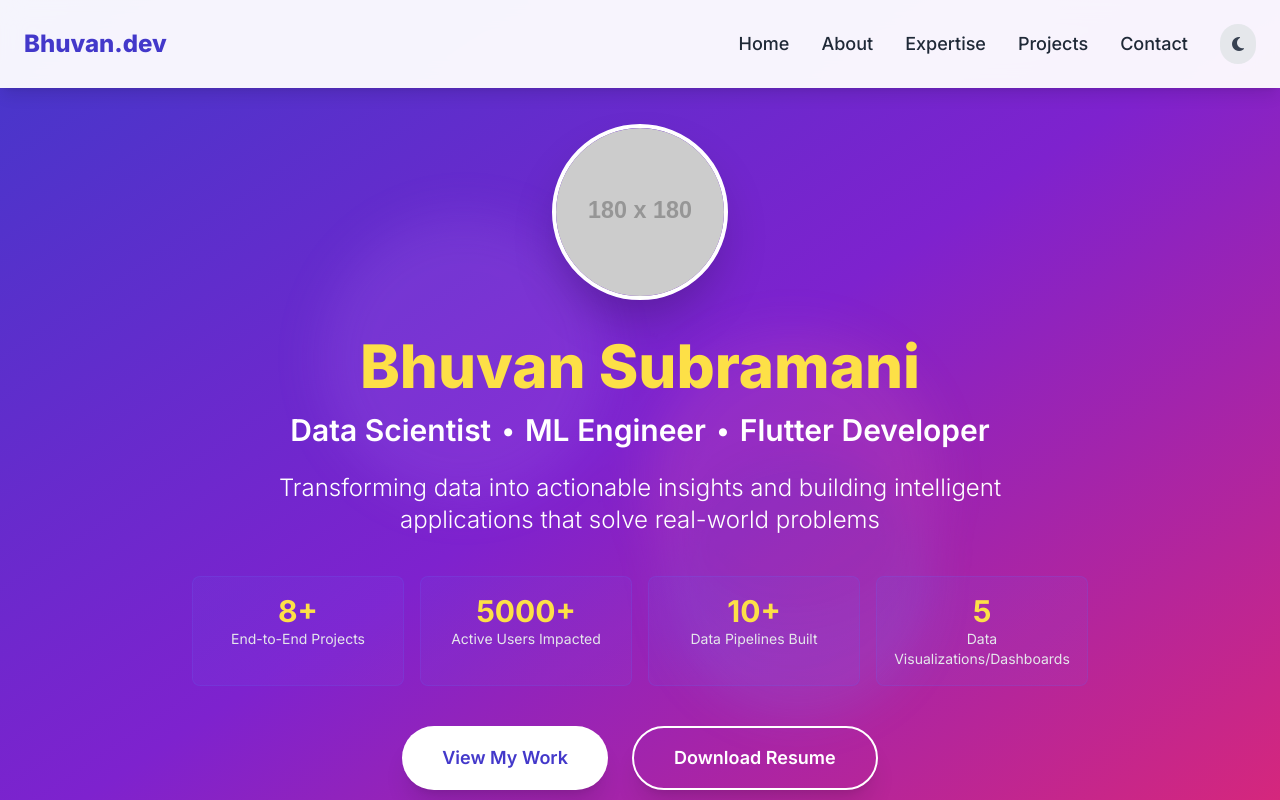
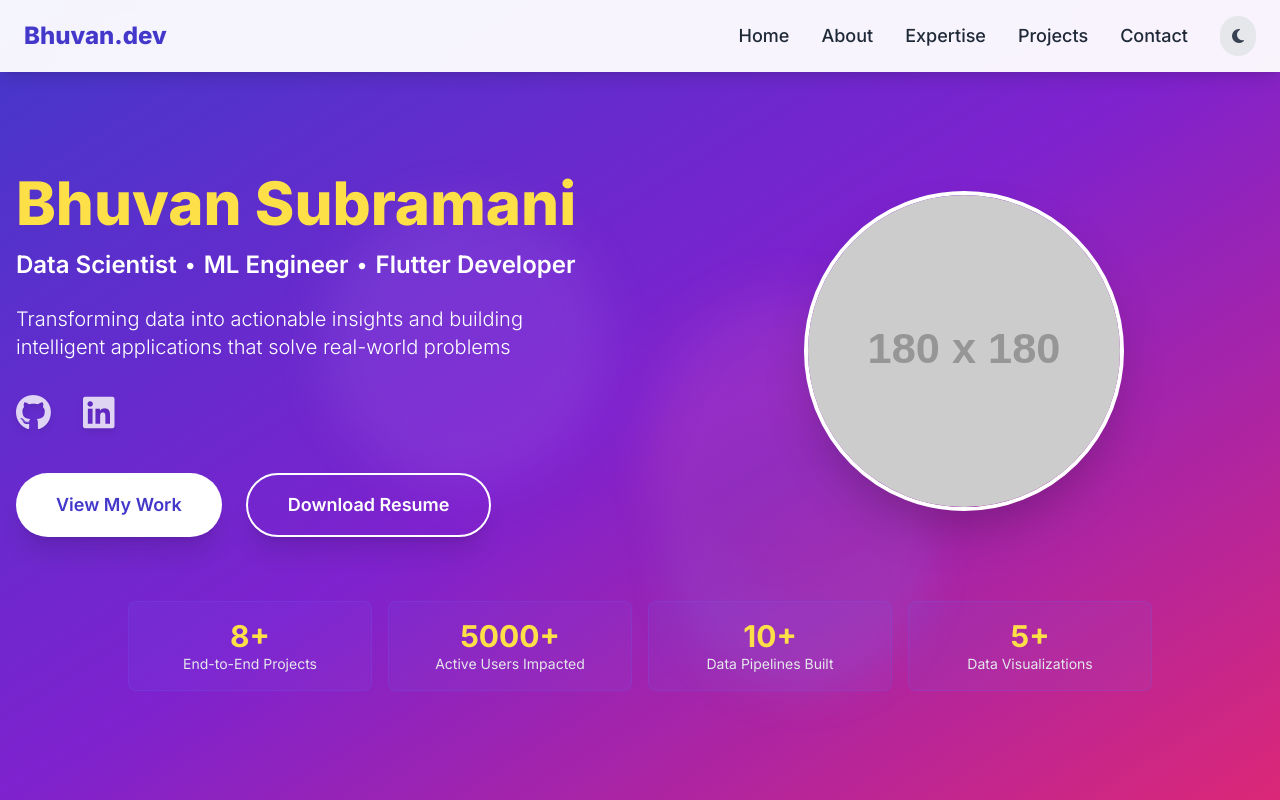
Before and after one commit to BhuvanPS/Portfolio, a plain HTML site: page index.html in a window 1280 px wide. Shown: the top 800 px of the page. Drawn offline with nearby package versions, Linux system fonts and the light colour scheme; placeholder pictures from the web are drawn by us.

Commit message:
Home Section Layout Improvement

```diff
--- a/index.html
+++ b/index.html
@@ -27,7 +27,7 @@
 
     <header
         class="fixed top-0 left-0 right-0 z-50 bg-white/95 dark:bg-gray-900/95 backdrop-blur-md shadow-lg transition-colors duration-500">
-        <nav class="container mx-auto flex items-center justify-between p-4 md:p-6">
+        <nav class="container mx-auto flex items-center justify-between py-3 px-4 md:py-4 md:px-6">
             <div class="text-2xl font-extrabold text-indigo-700 dark:text-indigo-400">Bhuvan.dev</div>
             <ul class="hidden space-x-8 md:flex items-center">
                 <li><button data-section="home"
@@ -99,46 +99,43 @@
             </div>
         </div>
 
-        <div class="container mx-auto px-4 py-16 text-center z-10 relative">
-            <div class="animate-float mb-8">
-                <img src="https://placehold.co/180x180/667EEA/FFFFFF?text=BS" alt="Bhuvan Subramani"
-                    class="mx-auto h-44 w-44 rounded-full border-4 border-white shadow-2xl object-cover" />
-            </div>
+        <div class="container mx-auto px-4 py-12 z-10 relative">
+            <div class="flex flex-col md:flex-row items-center justify-between gap-12 mb-16">
+                <!-- Text Content -->
+                <div class="md:w-1/2 text-center md:text-left">
                     <h1 class="mb-4 text-5xl md:text-6xl font-extrabold leading-tight animate-fade-in-up">
                         <span class="text-yellow-300">Bhuvan Subramani</span>
                     </h1>
-            <div class="mb-6 text-2xl md:text-3xl font-light animate-fade-in-up animation-delay-200">
-                <span class="font-semibold">Data Scientist</span> • <span class="font-semibold">ML Engineer</span> •
+                    <div class="mb-6 text-xl md:text-2xl font-light animate-fade-in-up animation-delay-200">
+                        <span class="font-semibold">Data Scientist</span> • <span class="font-semibold">ML
+                            Engineer</span> •
                         <span class="font-semibold">Flutter Developer</span>
                     </div>
-            <p class="mb-10 text-xl md:text-2xl font-light max-w-3xl mx-auto animate-fade-in-up animation-delay-400">
-                Transforming data into actionable insights and building intelligent applications that solve real-world
+                    <p
+                        class="mb-8 text-lg md:text-xl font-light max-w-2xl mx-auto md:mx-0 animate-fade-in-up animation-delay-400">
+                        Transforming data into actionable insights and building intelligent applications that solve
+                        real-world
                         problems
                     </p>
 
-            <!-- Key Metrics -->
+                    <!-- Social Links -->
                     <div
-                class="grid grid-cols-2 md:grid-cols-4 gap-4 max-w-4xl mx-auto mb-10 animate-fade-in-up animation-delay-600">
-                <div class="metric-card rounded-lg p-4">
-                    <div class="text-3xl font-bold text-yellow-300">8+</div>
-                    <div class="text-sm text-gray-200">End-to-End Projects</div>
-                </div>
-                <div class="metric-card rounded-lg p-4">
-                    <div class="text-3xl font-bold text-yellow-300">5000+</div>
-                    <div class="text-sm text-gray-200">Active Users Impacted</div>
-                </div>
-                <div class="metric-card rounded-lg p-4">
-                    <div class="text-3xl font-bold text-yellow-300">10+</div>
-                    <div class="text-sm text-gray-200">Data Pipelines Built</div>
-                </div>
-                <div class="metric-card rounded-lg p-4">
-                    <div class="text-3xl font-bold text-yellow-300">5</div>
-                    <div class="text-sm text-gray-200">Data Visualizations/Dashboards</div>
-                </div>
+                        class="flex justify-center md:justify-start gap-8 mb-10 animate-fade-in-up animation-delay-400">
+                        <a href="https://github.com/BhuvanPS" target="_blank" rel="noopener noreferrer"
+                            aria-label="GitHub Profile"
+                            class="text-white/80 hover:text-white transition-all duration-300 transform hover:scale-110 hover:-translate-y-1">
+                            <i class="fa-brands fa-github text-4xl drop-shadow-md"></i>
+                        </a>
+                        <a href="https://www.linkedin.com/in/bhuvan-ps" target="_blank" rel="noopener noreferrer"
+                            aria-label="LinkedIn Profile"
+                            class="text-white/80 hover:text-white transition-all duration-300 transform hover:scale-110 hover:-translate-y-1">
+                            <i class="fa-brands fa-linkedin text-4xl drop-shadow-md"></i>
+                        </a>
                     </div>
 
-
-            <div class="flex flex-col sm:flex-row justify-center gap-6 animate-fade-in-up animation-delay-600">
+                    <!-- Buttons -->
+                    <div
+                        class="flex flex-col sm:flex-row justify-center md:justify-start gap-6 animate-fade-in-up animation-delay-600">
                         <button data-section="projects"
                             class="scroll-button rounded-full bg-white px-10 py-4 text-lg font-semibold text-indigo-700 shadow-xl transition-all duration-300 hover:scale-105 hover:bg-gray-100 transform hover:-translate-y-1">
                             View My Work
@@ -147,6 +144,34 @@
                             class="rounded-full border-2 border-white px-10 py-4 text-lg font-semibold text-white shadow-xl transition-all duration-300 hover:scale-105 hover:bg-white hover:text-indigo-700 transform hover:-translate-y-1">
                             Download Resume
                         </a>
+                    </div>
+                </div>
+
+                <!-- Image -->
+                <div class="md:w-1/2 flex justify-center animate-float order-first md:order-last mb-8 md:mb-0">
+                    <img src="https://placehold.co/180x180/667EEA/FFFFFF?text=BS" alt="Bhuvan Subramani"
+                        class="h-64 w-64 md:h-80 md:w-80 rounded-full border-4 border-white shadow-2xl object-cover" />
+                </div>
+            </div>
+
+            <!-- Key Metrics -->
+            <div class="grid grid-cols-2 md:grid-cols-4 gap-4 max-w-5xl mx-auto animate-fade-in-up animation-delay-600">
+                <div class="metric-card rounded-lg p-4 text-center">
+                    <div class="text-3xl font-bold text-yellow-300">8+</div>
+                    <div class="text-sm text-gray-200">End-to-End Projects</div>
+                </div>
+                <div class="metric-card rounded-lg p-4 text-center">
+                    <div class="text-3xl font-bold text-yellow-300">5000+</div>
+                    <div class="text-sm text-gray-200">Active Users Impacted</div>
+                </div>
+                <div class="metric-card rounded-lg p-4 text-center">
+                    <div class="text-3xl font-bold text-yellow-300">10+</div>
+                    <div class="text-sm text-gray-200">Data Pipelines Built</div>
+                </div>
+                <div class="metric-card rounded-lg p-4 text-center">
+                    <div class="text-3xl font-bold text-yellow-300">5+</div>
+                    <div class="text-sm text-gray-200">Data Visualizations</div>
+                </div>
             </div>
         </div>
     </section>
@@ -293,7 +318,7 @@
             </p>
 
             <div class="mx-auto max-w-lg bg-white dark:bg-gray-800 p-8 rounded-xl shadow-2xl mb-12">
-                <form id="contactForm" action="https://formspree.io/f/Ymqanjrvw" method="POST" class="space-y-6">
+                <form id="contactForm" action="https://formspree.io/f/mqanjrvw" method="POST" class="space-y-6">
                     <div>
                         <input type="text" id="name" name="name" placeholder="Your Name"
                             class="w-full rounded-lg border border-gray-300 dark:border-gray-600 bg-gray-100 dark:bg-gray-700 px-5 py-3 text-gray-800 dark:text-gray-200 placeholder-gray-500 dark:placeholder-gray-400 focus:border-indigo-500 focus:ring-2 focus:ring-indigo-500 transition-colors duration-300"
--- a/script.js
+++ b/script.js
@@ -495,9 +495,15 @@ function handleContactForm() {
                 form.reset();
             } else {
                 // Error from server
+                console.error('Form submission failed with status:', response.status);
+                const data = await response.json();
+                if (Object.hasOwn(data, 'errors')) {
+                    console.error(data["errors"].map(error => error["message"]).join(", "))
+                }
                 throw new Error('Form submission failed');
             }
         } catch (error) {
+            console.error('Form submission error:', error);
             // Network error or other
             msgBox.textContent = "Oops! There was a problem sending your message.";
             msgBox.classList.remove('bg-green-500');
```
Lines whose indentation alone changed are shown as unchanged.
